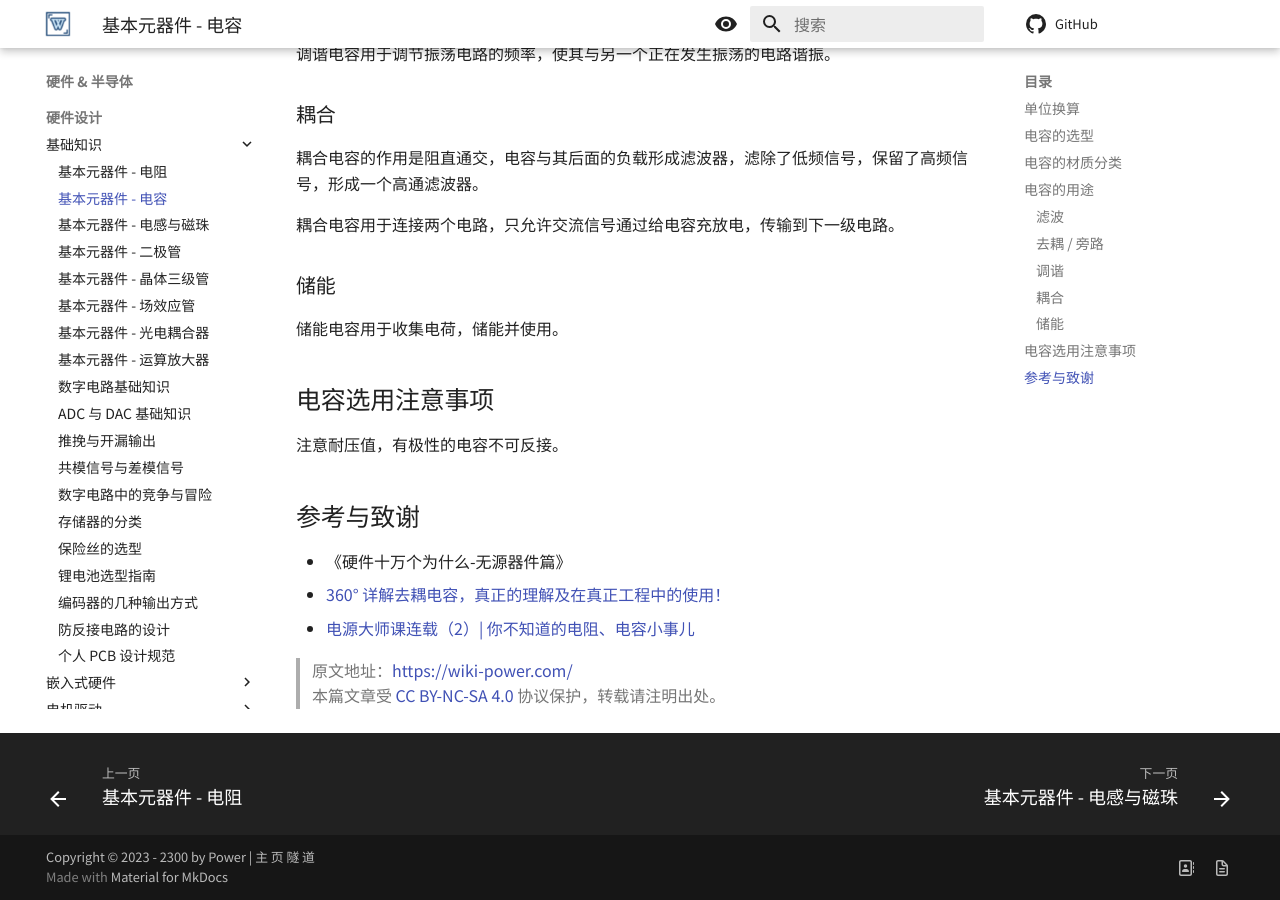
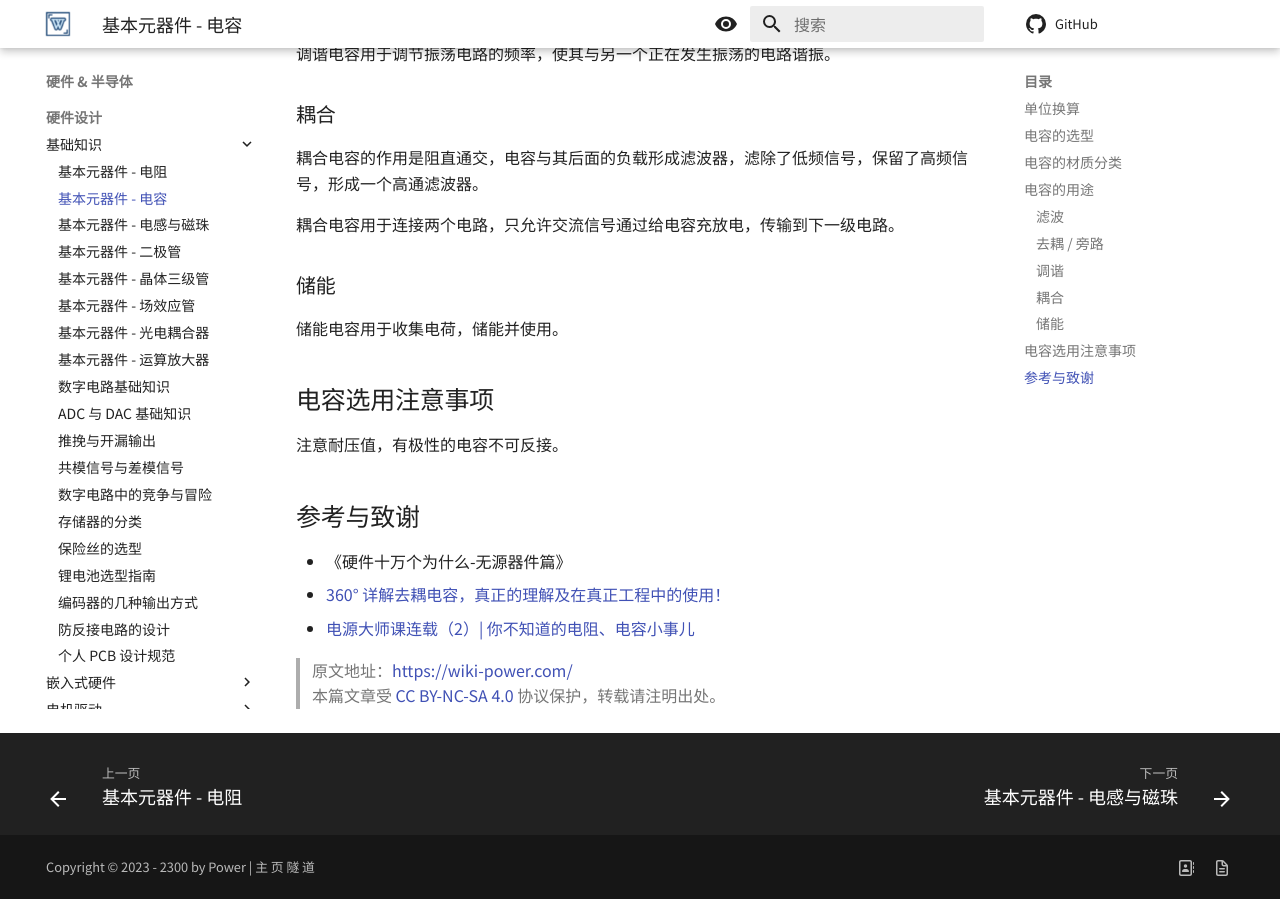
Before and after one commit to attychen/Wiki, an MkDocs documentation site: the page built from docs/基本元器件-电容.md, in a window 1280 px wide and 900 px high, scrolled down 1579 px. Built offline with MkDocs 1.6.1 and Material for MkDocs 9.7.7, drawn with Linux system fonts in a browser that asks for light colours; comment, search, counter and statistics services are not loaded.

Commit message:
不显示版权

```diff
--- a/mkdocs.yml
+++ b/mkdocs.yml
@@ -72,7 +72,7 @@ plugins:
         utm_campaign: "feed-syndication"
 
 extra:
-  generator: true # 不显示 MkDocs 的版权
+  generator: false # 不显示 MkDocs 的版权
   analytics:
     provider: google
     property: G-084GDZM161 # 如果克隆我的站点，请把这串代码改成你自己的
```
